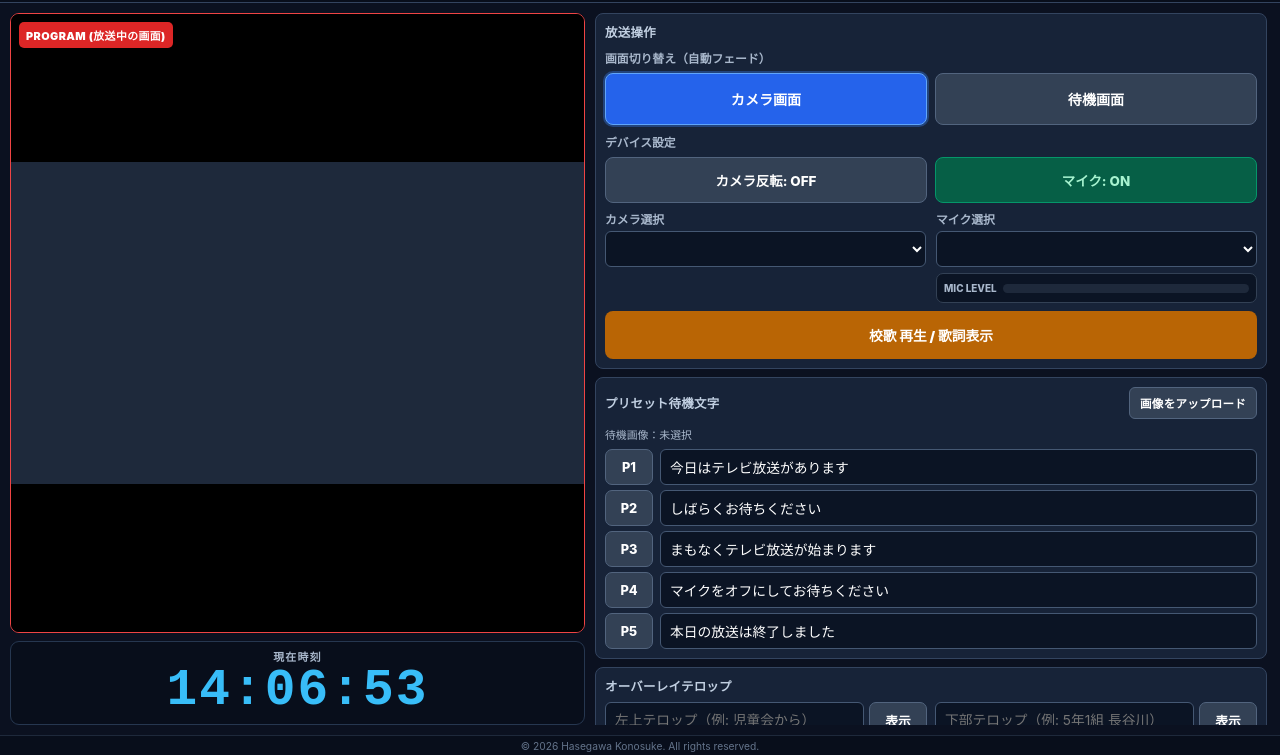
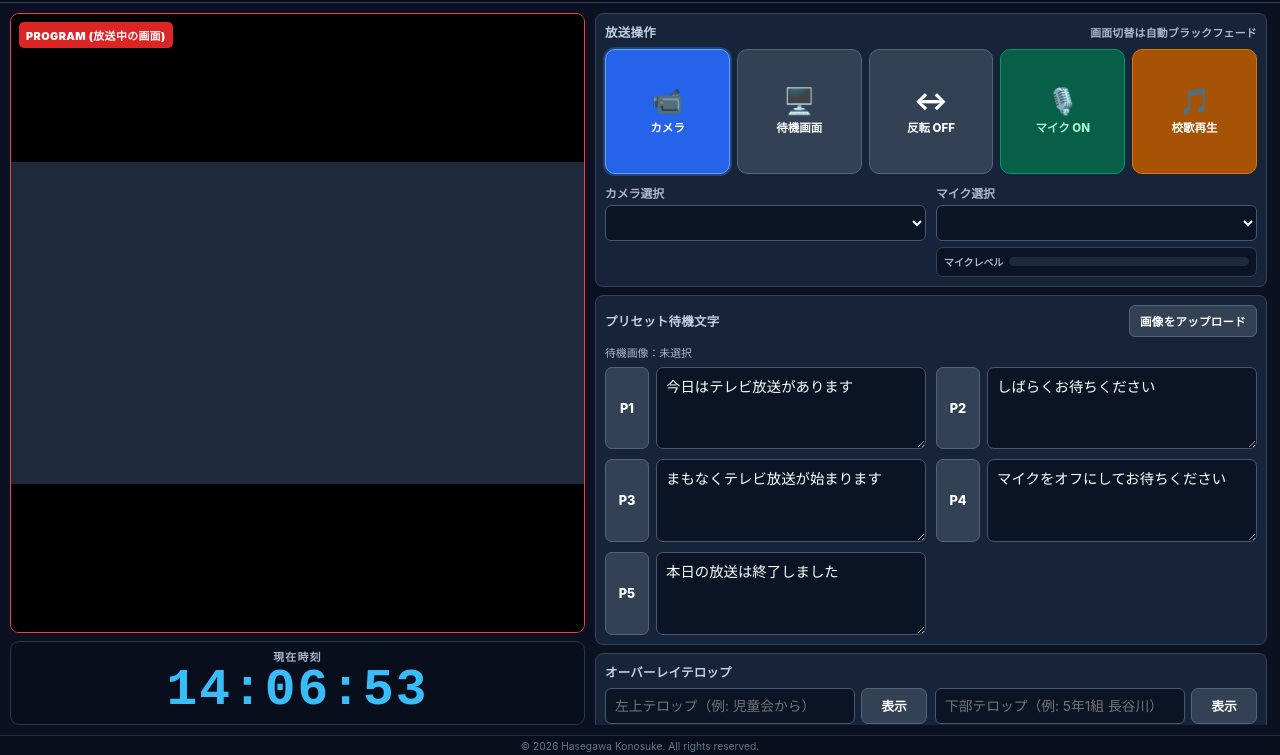
Before and after one commit to hasegawa-school/Fukumuro-Broadcast, a plain HTML site: page index.html in a window 1280 px wide. Shown: the part 45-800 px from the top of the page. Drawn offline with Linux system fonts and the light colour scheme.

Commit message:
Update index.html

```diff
--- a/index.html
+++ b/index.html
@@ -749,6 +749,85 @@
       .upload-compact-btn { min-height: 30px; }
     }
 
+
+    /* Refined broadcast controls and multiline presets */
+    .operation-hint { color: var(--text-sub); font-size: .68rem; font-weight: 600; }
+    .five-button-actions {
+      display: grid;
+      grid-template-columns: repeat(5, minmax(0, 1fr));
+      gap: 7px;
+      align-items: stretch;
+    }
+    .square-action {
+      width: 100%;
+      min-width: 0;
+      min-height: 0;
+      aspect-ratio: 1 / 1;
+      padding: 6px 3px;
+      border-radius: 10px;
+      display: flex;
+      flex-direction: column;
+      align-items: center;
+      justify-content: center;
+      gap: 6px;
+      font-size: clamp(1.15rem, 2vw, 1.65rem);
+      line-height: 1.1;
+      white-space: normal;
+    }
+    .square-action span { font-size: clamp(.62rem, .9vw, .8rem); font-weight: 800; line-height: 1.2; }
+    .btn-school-song { background: #a65305; color: #fff; border: 1px solid #d97706; }
+    .btn-school-song.active { background: #b91c1c; border-color: #ef4444; animation: none; }
+    .device-selects { margin-top: 2px; }
+    .preset-grid {
+      display: grid;
+      grid-template-columns: repeat(2, minmax(0, 1fr));
+      gap: 10px;
+    }
+    .preset-item {
+      display: grid;
+      grid-template-columns: 44px minmax(0, 1fr);
+      gap: 7px;
+      align-items: stretch;
+      min-width: 0;
+    }
+    .preset-btn { height: 100%; min-height: 82px; padding: 6px; }
+    .preset-input {
+      display: block;
+      width: 100%;
+      min-width: 0;
+      min-height: 82px;
+      resize: vertical;
+      background: #0b1424;
+      color: #fff;
+      border: 1px solid #455873;
+      border-radius: 7px;
+      padding: 9px;
+      font: inherit;
+      font-size: .9rem;
+      line-height: 1.45;
+      user-select: text;
+    }
+    .preset-input:focus { outline: 2px solid rgba(59,130,246,.6); border-color: var(--accent-color); }
+    .telop-control-group { display: grid; grid-template-columns: repeat(2, minmax(0, 1fr)); gap: 8px; }
+    .telop-row { min-width: 0; display: flex; gap: 6px; }
+    .telop-row input { min-width: 0; }
+    .telop-row .btn-telop-toggle { flex: 0 0 66px; }
+    @media (max-width: 1100px) {
+      .five-button-actions { gap: 5px; }
+      .square-action { border-radius: 8px; }
+      .square-action span { font-size: .62rem; }
+      .preset-grid { gap: 7px; }
+      .preset-item { grid-template-columns: 38px minmax(0, 1fr); gap: 5px; }
+      .preset-input { padding: 7px; font-size: .82rem; }
+    }
+    @media (max-width: 700px) {
+      .five-button-actions { grid-template-columns: repeat(5, minmax(0, 1fr)); }
+      .device-selects { grid-template-columns: repeat(2, minmax(0, 1fr)); }
+      .preset-grid { grid-template-columns: 1fr; }
+      .preset-item { grid-template-columns: 48px minmax(0, 1fr); }
+      .telop-control-group { grid-template-columns: 1fr; }
+    }
+
   </style>
 </head>
 <body>
@@ -799,21 +878,15 @@
     <!-- RIGHT: CONTROL PANEL -->
     <div class="control-panel">
 
-      <!-- BROADCAST OPERATIONS: screen, device, and school song in one column -->
+      <!-- BROADCAST OPERATIONS: unified five-button control row -->
       <div class="panel-block operations-block">
-        <div class="panel-title">放送操作</div>
-        <div class="operation-section">
-          <div class="subsection-title">画面切り替え（自動フェード）</div>
-          <div class="main-screen-actions">
-            <button id="btnSwitchCamera" class="btn-screen-switch active" onclick="switchToSource('camera')">カメラ画面</button>
-            <button id="btnSwitchStandby" class="btn-screen-switch" onclick="switchToSource('standby')">待機画面</button>
-          </div>
-        </div>
-        <div class="operation-section">
-          <div class="subsection-title">デバイス設定</div>
-          <div class="device-actions">
-            <button id="cameraFlipBtn" class="btn-toggle-large btn-flip">カメラ反転: OFF</button>
-            <button id="micToggleBtn" class="btn-toggle-large btn-mic-on">マイク: ON</button>
+        <div class="panel-title">放送操作 <span class="operation-hint">画面切替は自動ブラックフェード</span></div>
+        <div class="main-screen-actions five-button-actions">
+          <button id="btnSwitchCamera" class="btn-screen-switch active square-action" onclick="switchToSource('camera')" aria-label="カメラ画面へ">📹<span>カメラ</span></button>
+          <button id="btnSwitchStandby" class="btn-screen-switch square-action" onclick="switchToSource('standby')" aria-label="待機画面へ">🖥️<span>待機画面</span></button>
+          <button id="cameraFlipBtn" class="btn-toggle-large btn-flip square-action">↔<span>反転 OFF</span></button>
+          <button id="micToggleBtn" class="btn-toggle-large btn-mic-on square-action">🎙️<span>マイク ON</span></button>
+          <button id="schoolSongBtn" class="btn-school-song square-action" aria-label="校歌を再生または停止">🎵<span>校歌再生</span></button>
         </div>
         <div class="device-selects">
           <div class="select-group">
@@ -824,14 +897,10 @@
             <label for="micSelect">マイク選択</label>
             <select id="micSelect"></select>
             <div class="audio-meter-container">
-                <span class="audio-meter-label">MIC LEVEL</span>
+              <span class="audio-meter-label">マイクレベル</span>
               <div class="meter-bar-outer"><div id="micMeterBar" class="meter-bar-inner"></div></div>
             </div>
           </div>
-          </div>
-        </div>
-        <div class="operation-section song-operation">
-          <button id="schoolSongBtn" class="btn-school-song">校歌 再生 / 歌詞表示</button>
         </div>
       </div>
 
@@ -846,23 +915,23 @@
         <div class="preset-grid">
           <div class="preset-item">
             <button class="preset-btn" onclick="applyPreset(0)">P1</button>
-            <input type="text" id="presetText0" class="preset-input" value="今日はテレビ放送があります" oninput="updatePresetTitle(0, this.value)">
+            <textarea id="presetText0" class="preset-input" rows="3" oninput="updatePresetTitle(0, this.value)">今日はテレビ放送があります</textarea>
           </div>
           <div class="preset-item">
             <button class="preset-btn" onclick="applyPreset(1)">P2</button>
-            <input type="text" id="presetText1" class="preset-input" value="しばらくお待ちください" oninput="updatePresetTitle(1, this.value)">
+            <textarea id="presetText1" class="preset-input" rows="3" oninput="updatePresetTitle(1, this.value)">しばらくお待ちください</textarea>
           </div>
           <div class="preset-item">
             <button class="preset-btn" onclick="applyPreset(2)">P3</button>
-            <input type="text" id="presetText2" class="preset-input" value="まもなくテレビ放送が始まります" oninput="updatePresetTitle(2, this.value)">
+            <textarea id="presetText2" class="preset-input" rows="3" oninput="updatePresetTitle(2, this.value)">まもなくテレビ放送が始まります</textarea>
           </div>
           <div class="preset-item">
             <button class="preset-btn" onclick="applyPreset(3)">P4</button>
-            <input type="text" id="presetText3" class="preset-input" value="マイクをオフにしてお待ちください" oninput="updatePresetTitle(3, this.value)">
+            <textarea id="presetText3" class="preset-input" rows="3" oninput="updatePresetTitle(3, this.value)">マイクをオフにしてお待ちください</textarea>
           </div>
           <div class="preset-item">
             <button class="preset-btn" onclick="applyPreset(4)">P5</button>
-            <input type="text" id="presetText4" class="preset-input" value="本日の放送は終了しました" oninput="updatePresetTitle(4, this.value)">
+            <textarea id="presetText4" class="preset-input" rows="3" oninput="updatePresetTitle(4, this.value)">本日の放送は終了しました</textarea>
           </div>
         </div>
       </div>
@@ -933,6 +1002,7 @@
 
       // Fade Transition State
       transitioning: false,
+      transitionPhase: 'out',
       transitionProgress: 0
     };
 
@@ -1078,18 +1148,18 @@
         micStream.getAudioTracks().forEach(t => t.enabled = !STATE.micMuted);
       }
       if (STATE.micMuted) {
-        micToggleBtn.textContent = ' マイク: OFF';
-        micToggleBtn.className = 'btn-toggle-large btn-mic-off';
+        micToggleBtn.innerHTML = '🎙️<span>マイク OFF</span>';
+        micToggleBtn.className = 'btn-toggle-large btn-mic-off square-action';
       } else {
-        micToggleBtn.textContent = ' マイク: ON';
-        micToggleBtn.className = 'btn-toggle-large btn-mic-on';
+        micToggleBtn.innerHTML = '🎙️<span>マイク ON</span>';
+        micToggleBtn.className = 'btn-toggle-large btn-mic-on square-action';
       }
     });
 
     cameraFlipBtn.addEventListener('click', () => {
       STATE.cameraFlipped = !STATE.cameraFlipped;
       cameraFlipBtn.classList.toggle('active', STATE.cameraFlipped);
-      cameraFlipBtn.textContent = STATE.cameraFlipped ? 'カメラ反転: ON' : 'カメラ反転: OFF';
+      cameraFlipBtn.innerHTML = STATE.cameraFlipped ? '↔<span>反転 ON</span>' : '↔<span>反転 OFF</span>';
     });
 
     // FILE UPLOAD HANDLERS
@@ -1133,11 +1203,11 @@
         btn.classList.toggle('active', i === index);
       });
 
-      switchToSource('standby');
+      switchToSource('standby', true);
     }
 
-    function switchToSource(newSource) {
-      if (STATE.currentSource === newSource && !STATE.transitioning) return;
+    function switchToSource(newSource, forceTransition = false) {
+      if (STATE.currentSource === newSource && !STATE.transitioning && !forceTransition) return;
 
       // Update button highlights
       btnSwitchCamera.classList.toggle('active', newSource === 'camera');
@@ -1147,23 +1217,32 @@
         document.querySelectorAll('.preset-btn').forEach(btn => btn.classList.remove('active'));
       }
 
-      // Execute Smooth Crossfade
+      // Fade to black first, switch the source while black, then fade in.
+      // This also runs when changing from one preset to another preset.
       STATE.targetSource = newSource;
       STATE.transitioning = true;
+      STATE.transitionPhase = 'out';
       STATE.transitionProgress = 0;
       let start = null;
+      const fadeDuration = 280;
 
       function step(timestamp) {
         if (!start) start = timestamp;
-        let progress = (timestamp - start) / 500; // 0.5s fade
-        if (progress > 1) progress = 1;
-
+        const progress = Math.min(1, (timestamp - start) / fadeDuration);
         STATE.transitionProgress = progress;
 
         if (progress < 1) {
           requestAnimationFrame(step);
+          return;
+        }
+
+        if (STATE.transitionPhase === 'out') {
+          STATE.currentSource = STATE.targetSource;
+          STATE.transitionPhase = 'in';
+          STATE.transitionProgress = 0;
+          start = null;
+          requestAnimationFrame(step);
         } else {
-          STATE.currentSource = STATE.targetSource;
           STATE.transitioning = false;
           STATE.transitionProgress = 0;
         }
@@ -1198,35 +1277,33 @@
       STATE.schoolSongActive = !STATE.schoolSongActive;
 
       if (STATE.schoolSongActive) {
-        autoTurnOffTelops();
         schoolSongBtn.classList.add('active');
-        schoolSongBtn.textContent = ' 校歌 停止';
+        schoolSongBtn.innerHTML = '⏹️<span>校歌停止</span>';
         statusBadge.classList.add('active');
-
-        if (songAudio.src) songAudio.play();
-        switchToSource('school_song');
+        if (songAudio.src) {
+          const playPromise = songAudio.play();
+          if (playPromise && typeof playPromise.catch === 'function') playPromise.catch(err => console.warn('校歌を再生できません:', err));
+        }
       } else {
         schoolSongBtn.classList.remove('active');
-        schoolSongBtn.textContent = ' 校歌 再生 / 歌詞表示';
+        schoolSongBtn.innerHTML = '🎵<span>校歌再生</span>';
         statusBadge.classList.remove('active');
-
         if (songAudio.src) {
           songAudio.pause();
           songAudio.currentTime = 0;
         }
-        switchToSource('camera');
       }
+      // Song playback is audio-only; the PROGRAM picture never changes here.
     });
 
     // RENDER LOOP
     function renderLoop() {
       if (STATE.transitioning) {
-        // Draw Current Source Base
         renderCanvas(pgmCtx, STATE.currentSource);
-        // Overlay Target Source with Progress Alpha
         pgmCtx.save();
-        pgmCtx.globalAlpha = STATE.transitionProgress;
-        renderCanvas(pgmCtx, STATE.targetSource);
+        pgmCtx.globalAlpha = STATE.transitionPhase === 'out' ? STATE.transitionProgress : 1 - STATE.transitionProgress;
+        pgmCtx.fillStyle = '#000000';
+        pgmCtx.fillRect(0, 0, pgmCanvas.width, pgmCanvas.height);
         pgmCtx.restore();
       } else {
         renderCanvas(pgmCtx, STATE.currentSource);
@@ -1284,7 +1361,12 @@
         ctx.font = 'bold 52px sans-serif';
         ctx.textAlign = 'center';
         ctx.textBaseline = 'middle';
-        ctx.fillText(STATE.currentStandbyText, w / 2, h / 2);
+        const presetLines = String(STATE.currentStandbyText || '').split(/\n/);
+        const lineHeight = 68;
+        const firstLineY = h / 2 - ((presetLines.length - 1) * lineHeight) / 2;
+        presetLines.forEach((line, lineIndex) => {
+          ctx.fillText(line, w / 2, firstLineY + lineIndex * lineHeight, w - 120);
+        });
         ctx.restore();
 
       } else if (sourceMode === 'school_song') {
@@ -1368,9 +1450,24 @@
             const outCanvas = document.getElementById('outCanvas');
             const outCtx = outCanvas.getContext('2d');
             window.updateFrame = function(sourceCanvas) {
+              if (!sourceCanvas) return;
               outCtx.clearRect(0, 0, 1280, 720);
-              outCtx.drawImage(sourceCanvas, 0, 0);
+              outCtx.drawImage(sourceCanvas, 0, 0, 1280, 720);
             };
+            // Continuously refresh the share canvas from the director window.
+            // In Google Meet, share this dedicated PGM window/tab (not the director tab).
+            function refreshFromDirector() {
+              try {
+                if (window.opener && !window.opener.closed) {
+                  const source = window.opener.document.getElementById('pgmCanvas');
+                  if (source) window.updateFrame(source);
+                }
+              } catch (e) {
+                // The director render loop also pushes frames through updateFrame as a fallback.
+              }
+              requestAnimationFrame(refreshFromDirector);
+            }
+            requestAnimationFrame(refreshFromDirector);
           <\/script>
         </body>
         </html>
```
Lines whose indentation alone changed are shown as unchanged.
